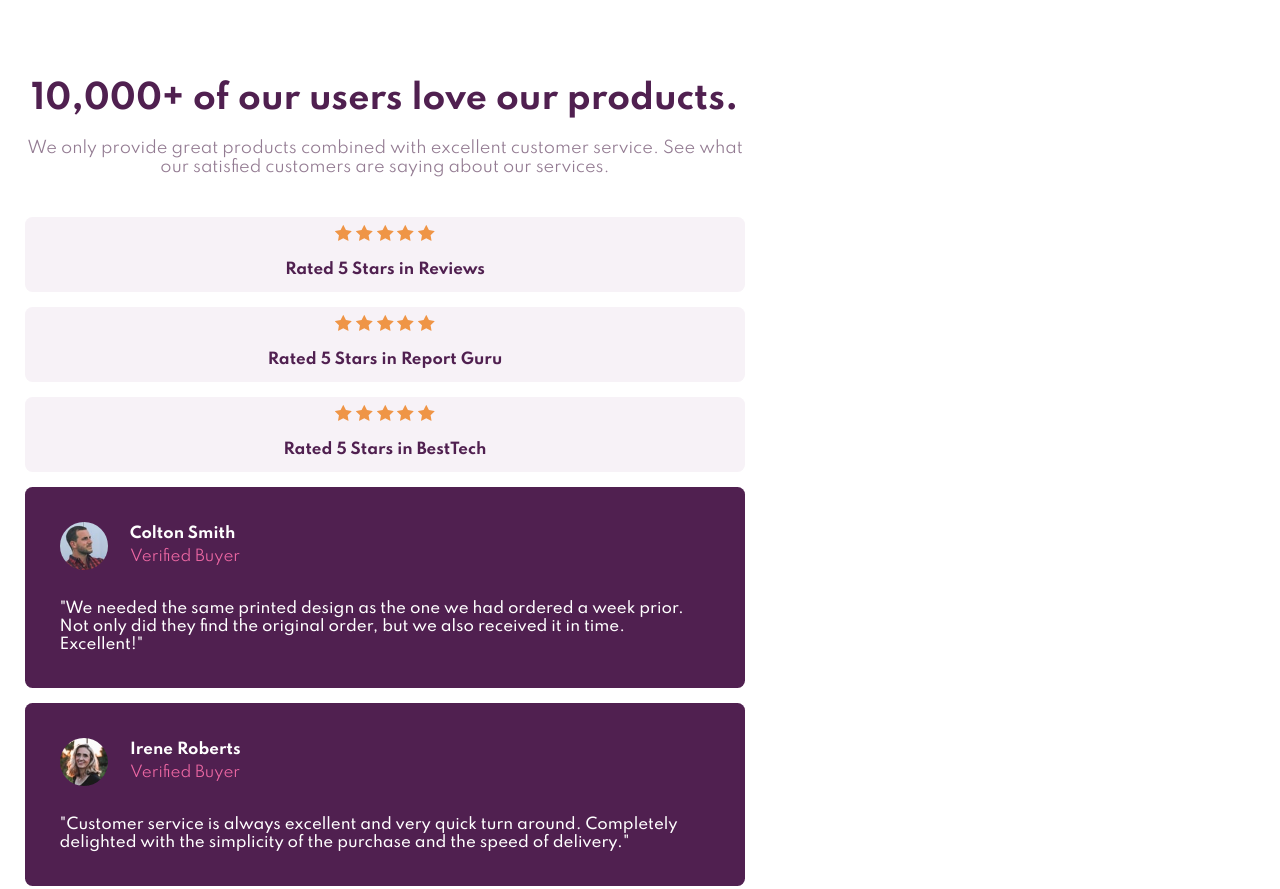
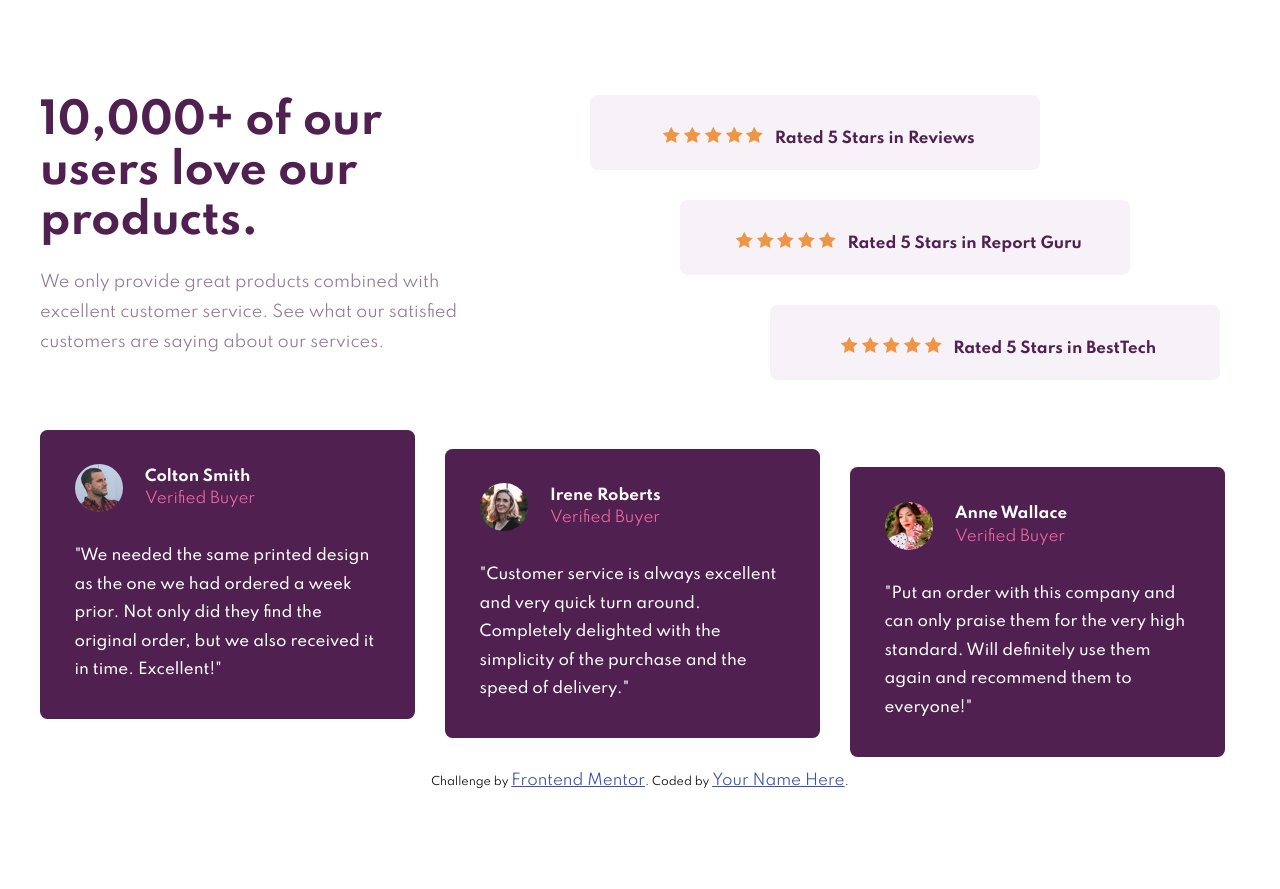
Before and after one commit to JohnnatanV/social-proof-section, a plain HTML site: page index.html in a window 1280 px wide. Shown: the top 889 px of the page. After the commit the page ends 800 px from the top, so only its background shows below. Drawn offline with Linux system fonts and the light colour scheme.

Commit message:
Need to correct some issues whit the distribution of the document and the overflowed space

```diff
--- a/index.html
+++ b/index.html
@@ -27,6 +27,7 @@
     </header>
     <main class="main-container">
       <div class="container">
+        <div class="info-container">
           <div class="main-info">
             <h2 class="main-info__tittle">
               10,000+ of our users love our products.
@@ -37,6 +38,7 @@
               services.
             </p>
           </div>
+
           <div class="rated">
             <div class="rated__box">
               <div class="rated__box-stars">
@@ -67,6 +69,7 @@
                 <img src="./images/icon-star.svg" alt="star-box" />
               </div>
               <h3 class="rated__box-comment">Rated 5 Stars in BestTech</h3>
+            </div>
           </div>
         </div>
         <div class="buyers">
--- a/style.css
+++ b/style.css
@@ -25,37 +25,42 @@
   height: 1px;
   padding: 0;
   margin: -1px;
-  overflow: hidden;
   clip: rect(0, 0, 0, 0);
   border: 0;
 }
 
 .main-container {
+  width: auto;
+  height: auto;
   background: var(--white);
+  display: flex;
+  align-items: center;
 }
 
 /* MAIN */
 
 .container {
+  min-width: 360px;
   width: 360px;
-  margin: 25px;
+  margin: auto;
 }
 
 .main-info {
   text-align: center;
-  margin-top: 80px;
+  margin-top: 5.33rem;
 }
 
 .main-info__tittle {
-  margin-bottom: 20px;
+  margin-bottom: 1.33rem;
   font-size: 2.2rem;
   color: var(--very-dark-magenta);
 }
 
 .main-info__text {
-  margin-bottom: 40px;
+  margin-bottom: 2.66rem;
   font-size: 1.07rem;
   color: var(--dark-grayish-magenta);
+  line-height: 2rem;
 }
 
 .rated {
@@ -115,6 +120,7 @@
 .buyers__reviews {
   color: #fff;
   font-weight: 500;
+  line-height: 1.9rem;
 }
 
 /* FOOTER */
@@ -127,9 +133,116 @@
   color: hsl(228, 45%, 44%);
 }
 
-@media screen and (min-width: 500px) {
+@media screen and (min-width: 730px) {
   .container {
-    width: 720px;
+    min-width: 720px;
+  }
+
+  .info-container {
+    display: flex;
+    flex-direction: row;
+  }
+
+  .main-info {
+    width: 90%;
+    margin-right: 1.33rem;
+    text-align: left;
+    align-self: center;
+  }
+
+  .rated {
+    width: 100%;
+    margin: 1.33rem;
+    margin-top: 5.33rem;
+    display: flex;
+    flex-direction: column;
+  }
+
+  .rated__box {
+    width: 20rem;
+  }
+
+  .rated__box:nth-child(2) {
+    align-self: center;
+  }
+
+  .rated__box:nth-child(3) {
+    align-self: flex-end;
+  }
+
+  .buyers {
+    display: flex;
+    flex-direction: column;
+  }
+
+  .buyers__card {
+    width: 30rem;
+  }
+
+  .buyers__card:nth-child(2) {
+    align-self: center;
+  }
+
+  .buyers__card:nth-child(3) {
+    align-self: flex-end;
+  }
+}
+
+@media screen and (min-width: 900px) {
+  .container {
+    min-width: 1200px;
+  }
+
+  .main-info {
+    width: 70%;
+  }
+
+  .main-info__tittle {
+    font-size: 2.8rem;
+    width: 80%;
+    align-self: unset;
+  }
+
+  .rated__box {
+    width: 30rem;
+  }
+
+  .rated__box-stars,
+  .rated__box-comment {
+    display: inline-block;
+    line-height: 4.9rem;
+  }
+
+  .rated__box:nth-child(1) {
+    align-self: flex-end;
+    margin-right: 12rem;
+  }
+
+  .rated__box:nth-child(2) {
+    align-self: flex-end;
+    margin-right: 6rem;
+  }
+
+  .rated__box:nth-child(3) {
+    align-self: flex-end;
+    margin-right: 0;
+  }
+
+  .buyers {
+    flex-direction: row;
+  }
+
+  .buyers__card {
+    width: 25rem;
+    height: max-content;
+  }
+
+  .buyers__card:nth-child(2) {
+    margin: 0 2rem;
+  }
+
+  .buyers__card:nth-child(3) {
+    margin-top: 3.5rem;
   }
 }
 /*
```
Lines whose indentation alone changed are shown as unchanged.
